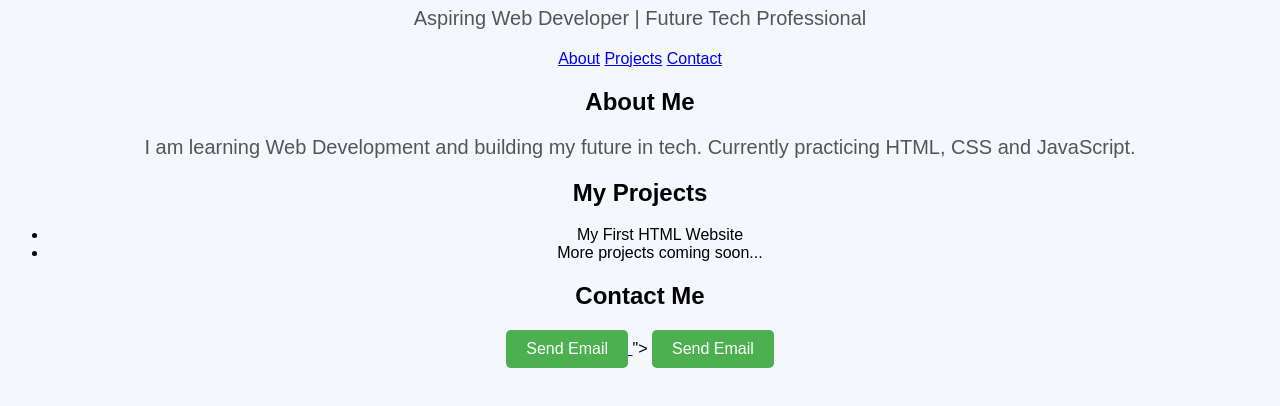
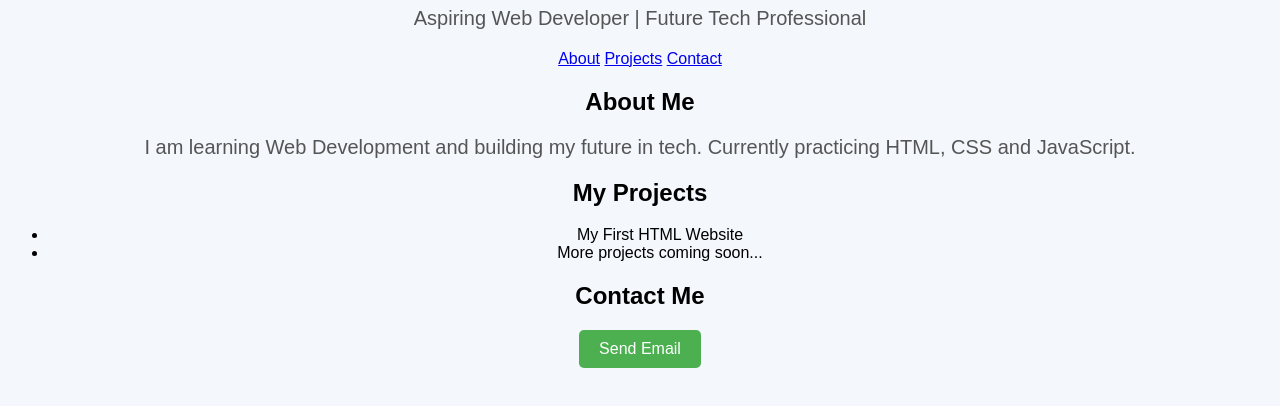
Before and after one commit to laxmithakur6320-netizen/my-first-website, a plain HTML site: page index.html in a window 1280 px wide. Shown: the part 152-558 px from the top of the page. Drawn offline with Linux system fonts and the light colour scheme.

Commit message:
Update index.html

```diff
--- a/index.html
+++ b/index.html
@@ -1,11 +1,12 @@
 <!DOCTYPE html>
 <html>
 <head>
-  <title>My First Website</title>
+  <title>Laxmi Thakur | Portfolio</title>
   <link rel="stylesheet" href="style.css">
 </head>
 
 <body>
+
   <header>
     <h1>Laxmi Thakur 👋</h1>
     <p>Aspiring Web Developer | Future Tech Professional</p>
@@ -35,14 +36,10 @@
 
   <section id="contact">
     <h2>Contact Me</h2>
-  <a href="<a href="mailto:laxmithakur6320@gmail.com">
-  <button>Send Email</button>
-</a>">
+    <a href="mailto:laxmithakur6320@gmail.com">
       <button>Send Email</button>
     </a>
   </section>
 
-
-
 </body>
 </html>
```
Lines whose indentation alone changed are shown as unchanged.
